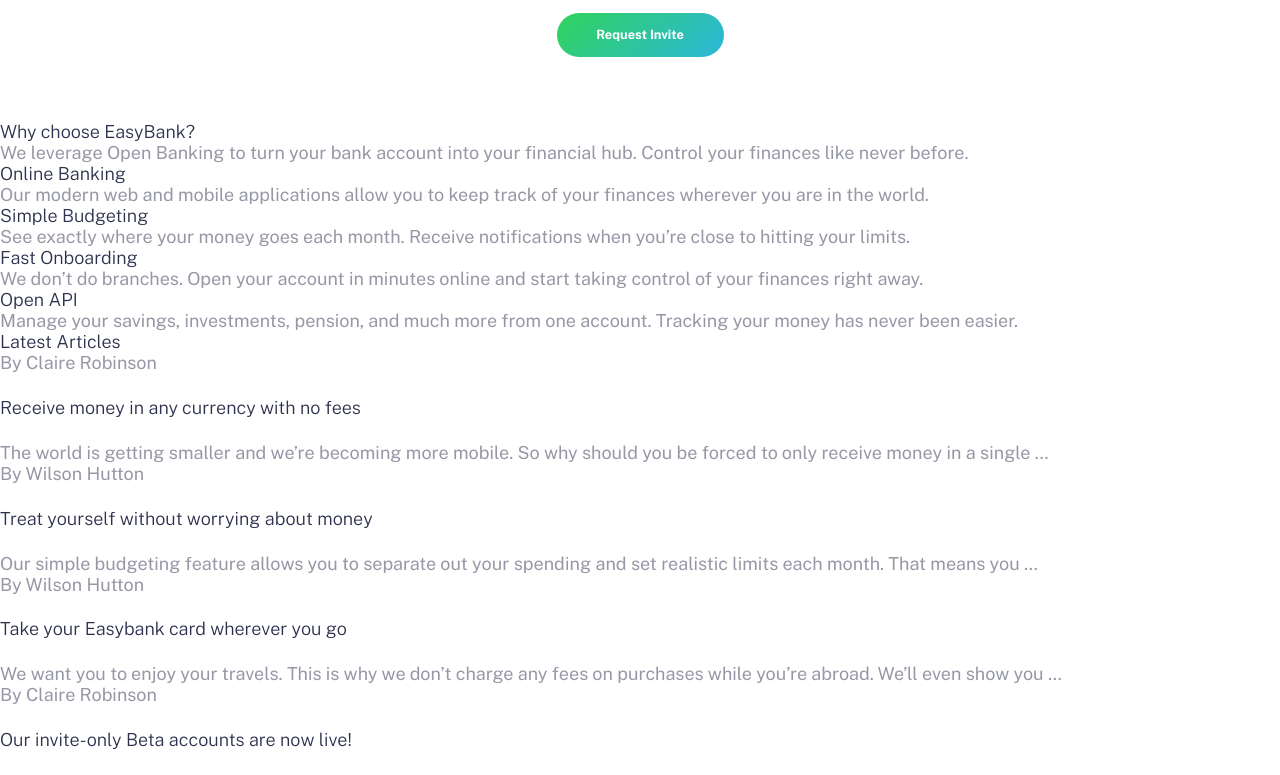
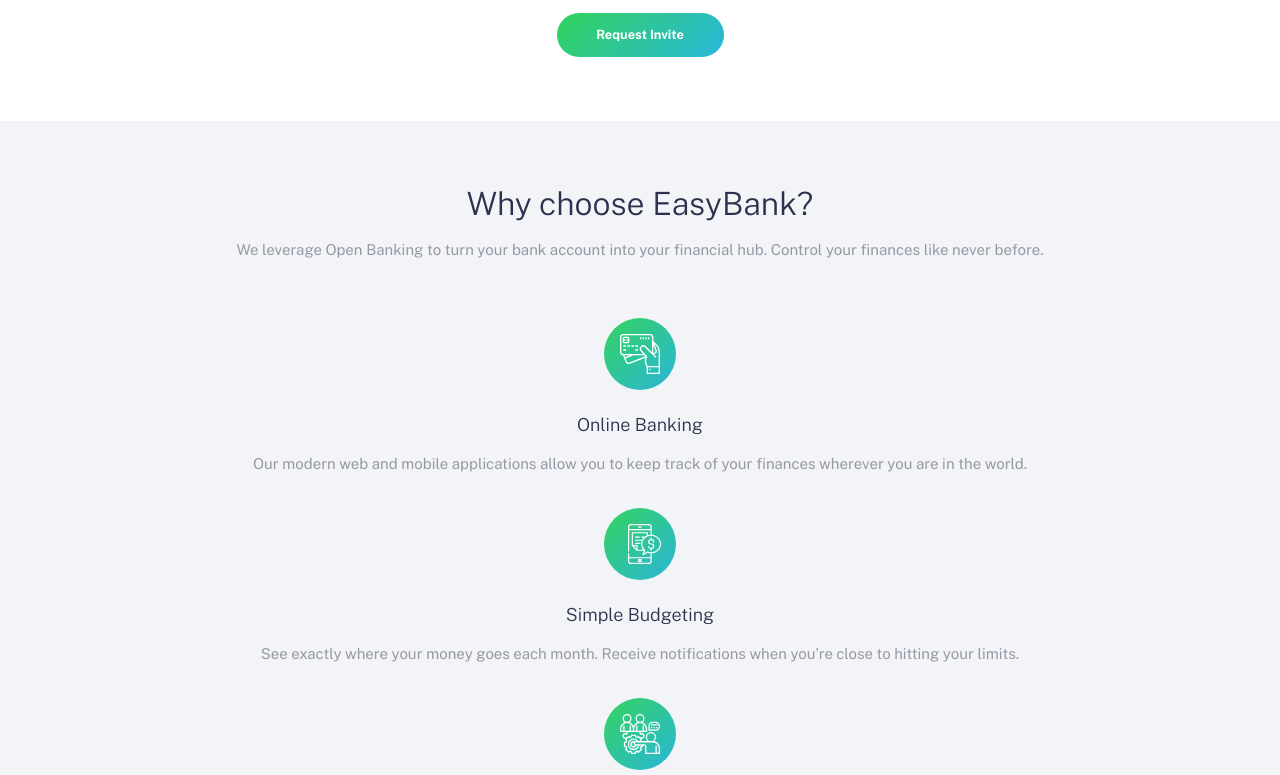
Before and after one commit to Alexandre-st/Easy-Bank-LandingPage, a React (Create React App) app: page / in a window 1280 px wide. Shown: the part 1640-2415 px from the top of the page. Built offline with nearby package versions, Linux system fonts and the light colour scheme.

Commit message:
Add styles for two components only mobile-design

```diff
--- a/src/components/Articles.js
+++ b/src/components/Articles.js
@@ -1,49 +1,55 @@
 import React from 'react';
+
+// == IMPORT IMAGES
+import dollars from '../assets/images/image-currency.jpg';
+import restaurant from '../assets/images/image-restaurant.jpg';
+import plane from '../assets/images/image-plane.jpg';
+import confetti from '../assets/images/image-confetti.jpg';
 
 const Articles = () => {
 
   const Article = (props) => {
     return (
-      <article className="article-content">
-        {/* <img src={props.image} alt="Illustration" /> */}
+      <article className="article">
+        <img src={props.image} alt="Illustration" />
+        <div className="article-content">
           <p className="article-content-name">{props.name}</p>
           <h4>{props.title}</h4>
           <p className="article-content-text">{props.paragraph}</p>
+        </div>
       </article>
     )
   };
 
   return (
     <section className="articles">
-      <div className="container">
       <h2>Latest Articles</h2>
 
-        <div className="articles article">
+      <div>
         <Article
-            // image=""
+          image={dollars}
           name="By Claire Robinson"
           title="Receive money in any currency with no fees"
           paragraph="The world is getting smaller and we’re becoming more mobile. So why should you be forced to only receive money in a single …"
         />
         <Article
-            // image=""
+          image={restaurant}
           name="By Wilson Hutton"
           title="Treat yourself without worrying about money"
           paragraph="Our simple budgeting feature allows you to separate out your spending and set realistic limits each month. That means you …"
         />
         <Article
-            // image=""
+          image={plane}
           name="By Wilson Hutton"
           title="Take your Easybank card wherever you go"
           paragraph="We want you to enjoy your travels. This is why we don’t charge any fees on purchases while you’re abroad. We’ll even show you …"
         />
         <Article
-            // image=""
+          image={confetti}
           name="By Claire Robinson"
           title="Our invite-only Beta accounts are now live!"
           paragraph="After a lot of hard work by the whole team, we’re excited to launch our closed beta. It’s easy to request an invite through the site ..."
         />
-        </div>
       </div>
     </section>
   );
--- a/src/components/Description.js
+++ b/src/components/Description.js
@@ -1,48 +1,52 @@
 import React from 'react';
+
+// == IMPORT IMAGES
+import banking from "../assets/images/icon-online.svg";
+import budgeting from "../assets/images/icon-budgeting.svg";
+import onboarding from "../assets/images/icon-onboarding.svg";
+import api from "../assets/images/icon-api.svg";
 
 const Description = () => {
 
   const Article = (props) => {
     return (
       <div className="description-content-article">
-        {/* <img src={props.image} alt="logo" /> */}
+        <img className="description-content-article-image" src={props.image} alt="logo" />
         <h3>{props.title}</h3>
-        <p>{props.text}</p>
+        <p className="text">{props.text}</p>
       </div>
     );
   };
 
   return (
     <section className="description">
-      <div className="container">
       <div className="description-header">
         <h2>Why choose EasyBank?</h2>
-          <p>
+        <p className="text">
           We leverage Open Banking to turn your bank account into your financial hub. Control your finances like never before.
         </p>
       </div>
       <div className="description-content">
         <Article
-            // image=""
+          image={banking}
           title="Online Banking"
           text="Our modern web and mobile applications allow you to keep track of your finances wherever you are in the world."
         />
         <Article
-            // image=""
+          image={budgeting}
           title="Simple Budgeting"
           text="See exactly where your money goes each month. Receive notifications when you’re close to hitting your limits."
         />
         <Article
-            image=""
+          image={onboarding}
           title="Fast Onboarding"
           text="We don’t do branches. Open your account in minutes online and start taking control of your finances right away."
         />
         <Article
-            image=""
+          image={api}
           title="Open API"
           text="Manage your savings, investments, pension, and much more from one account. Tracking your money has never been easier."
         />
-        </div>
       </div>
     </section>
   );
--- a/src/styles/abstract/_colors.scss
+++ b/src/styles/abstract/_colors.scss
@@ -5,6 +5,7 @@
 
 // NEUTRAL COLOR //
 $light-blue: hsl(233, 8%, 62%);
+$back-gray: hsla(223, 18%, 96%, 1);
 $blue: hsl(220, 16%, 96%);
 $gray: hsl(0, 0%, 98%);
 $white: hsl(0, 0%, 100%);
--- a/src/styles/base/_base.scss
+++ b/src/styles/base/_base.scss
@@ -13,6 +13,11 @@
 h4 {
   color: $dark-blue;
   font-weight: $light;
+}
+
+h2 {
+  font-size: 32px;
+  line-height: 38px;
 }
 
 p {
--- /dev/null
+++ b/src/styles/components/_articles.scss
@@ -0,0 +1,53 @@
+@use "../abstract/colors" as *;
+
+.articles {
+  background-color: $gray;
+  padding: 88px 24px 88px 24px;
+  text-align: center;
+  display: flex;
+  flex-direction: column;
+  align-items: center;
+
+  h2 {
+    margin-bottom: 31px;
+  }
+}
+
+.article {
+  background-color: $white;
+  border-radius: 5px;
+  margin-bottom: 24px;
+  border-radius: 5px;
+  width: 327px;
+
+  &:last-child {
+    margin-bottom: 0;
+  }
+
+  img {
+    width: 327px;
+    height: 200px;
+    // To have the same proportion
+    object-fit: cover;
+    border-radius: 5px 5px 0 0;
+  }
+
+  &-content {
+    padding: 25px 28px 24px 31px;
+    text-align: left;
+
+    &-name {
+      font-size: 10px;
+      margin-bottom: -8px;
+    }
+
+    h4 {
+      font-size: 16px;
+    }
+
+    &-text {
+      font-size: 13px;
+      line-height: 18px;
+    }
+  }
+}
--- /dev/null
+++ b/src/styles/components/_description.scss
@@ -0,0 +1,36 @@
+@use "../abstract/colors" as *;
+
+.description {
+  background-color: $back-gray;
+  padding: 0 24px;
+  text-align: center;
+
+  &-header {
+    padding-top: 64px;
+
+    p {
+      margin: 14px 0 56px 0;
+    }
+  }
+
+  &-content {
+    &-article {
+      margin-bottom: 32px;
+
+      &:last-child {
+        margin-bottom: 0;
+        padding-bottom: 64px;
+      }
+
+      h3 {
+        margin: 24px 0 16px 0;
+      }
+
+      &-image {
+        width: 72px;
+        height: 72px;
+        margin: 0 auto;
+      }
+    }
+  }
+}
--- a/src/styles/index.scss
+++ b/src/styles/index.scss
@@ -5,3 +5,5 @@
 // == COMPONENTS == //
 @use "./components/header";
 @use "./components/hero";
+@use "./components/description";
+@use "./components/articles";
```
Lines whose indentation alone changed are shown as unchanged.
